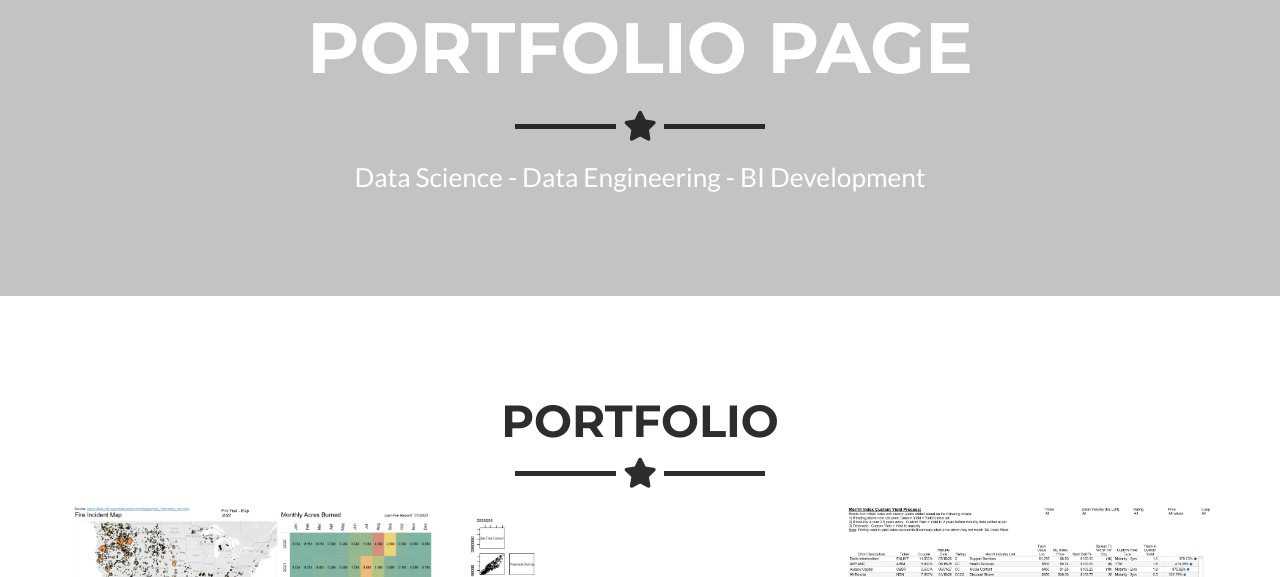
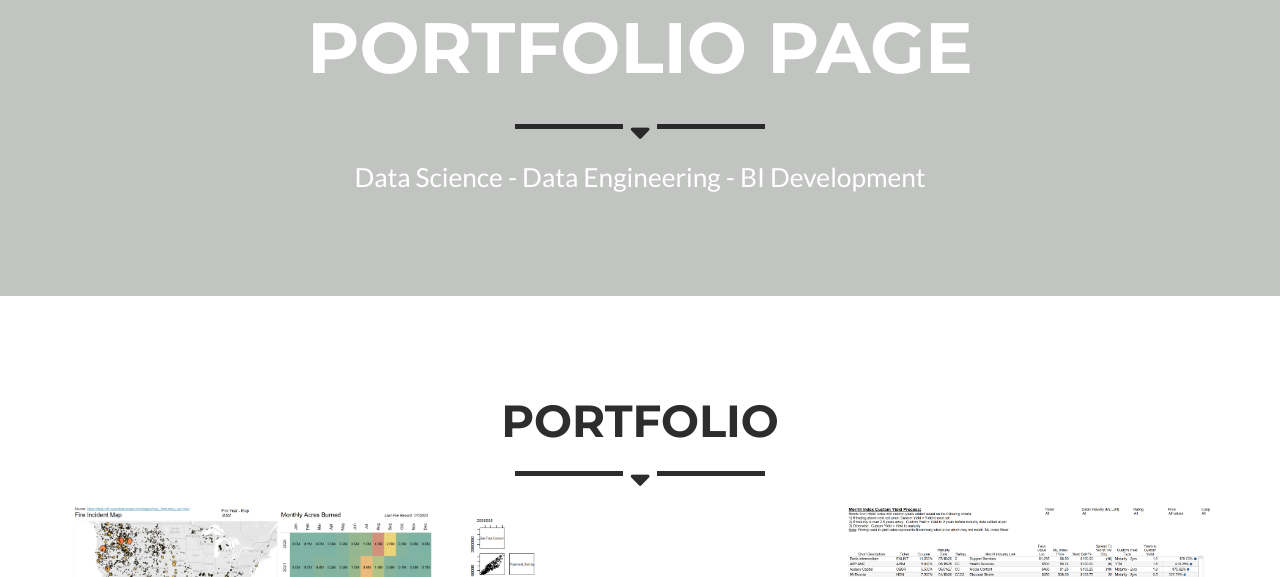
Before and after one commit to brf217/brf217.github.io, a Jekyll site: the page built from _posts/2014-07-18-project-1.markdown, in a window 1280 px wide and 1400 px high, scrolled down 299 px. Shown: the part 150-727 px from the top of the window. Built offline with Jekyll 4.4.1, drawn with Linux system fonts in a browser that asks for light colours.

Commit message:
Update main.css

```diff
--- a/_includes/css/main.css
+++ b/_includes/css/main.css
@@ -49,7 +49,7 @@ hr.star-primary {
 
 hr.star-light:after,
 hr.star-primary:after {
-    content: "\f005";
+    content: "\f0dd";
     display: inline-block;
     position: relative;
     top: -.8em;
```
